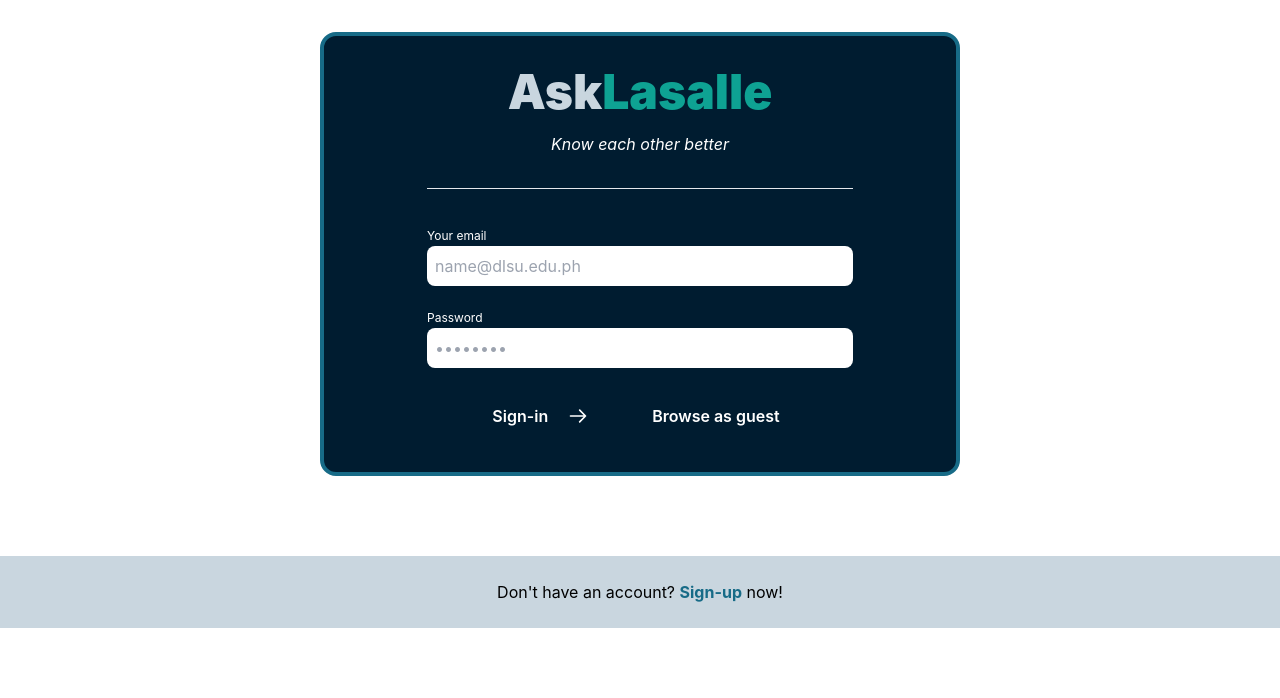
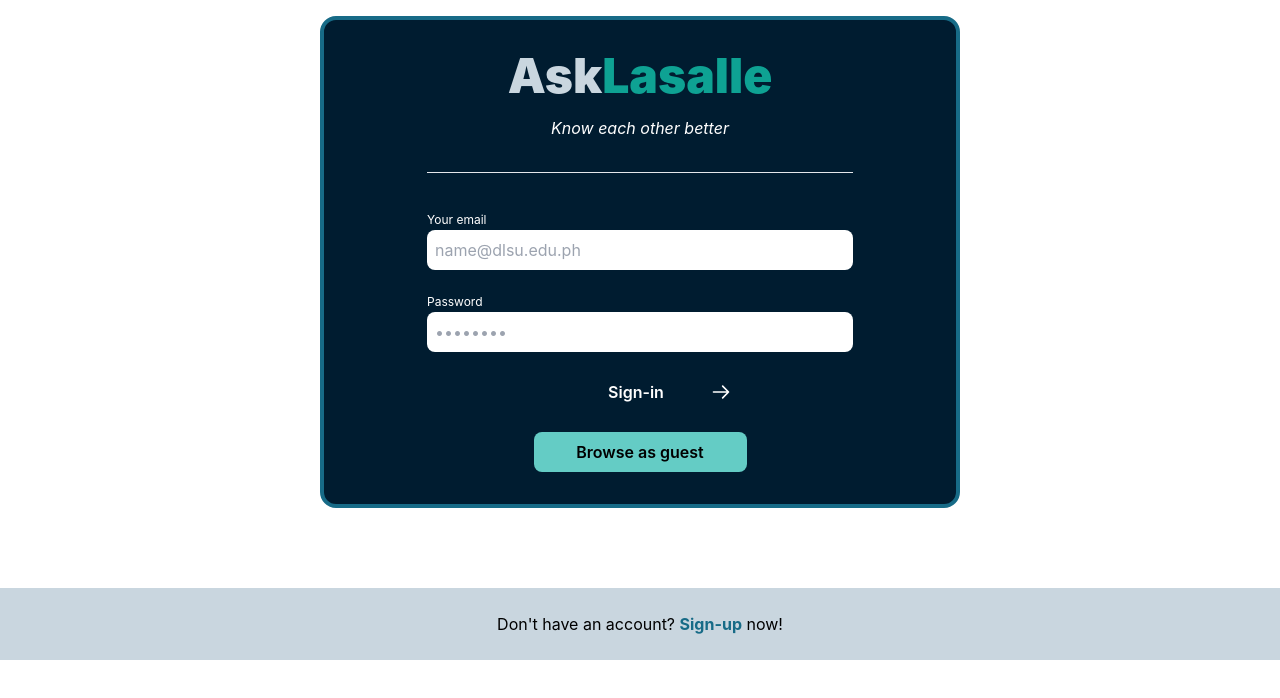
Before and after one commit to Ethea2/asklasalle, a React (Create React App) app in the folder views/: page / in a window 1280 px wide. Shown: the top 698 px of the page. Built offline with nearby package versions, Linux system fonts and the light colour scheme.

Commit message:
final changes

```diff
--- a/views/src/pages/Onboarding.js
+++ b/views/src/pages/Onboarding.js
@@ -3,7 +3,7 @@
 const Onboarding = () => {
     return (
         <>
-            <div className="header-container" class="w-2/4 m-auto mt-8 p-8 bg-dark-navy border-4 border-teal rounded-2xl">
+            <div className="header-container" class="w-2/4 m-auto mt-4 p-8 bg-dark-navy border-4 border-teal rounded-2xl">
                 <div className="heading" class="w-3/4 m-auto">
                     <p class="text-center font-black text-5xl mb-4">
                         <span className="text-light-blue-gray">Ask</span>
@@ -26,7 +26,7 @@
                             <input type="password" name="password" id="password" placeholder="••••••••" required="" class="p-2 rounded-lg"/>
                     </div>
 
-                    <div className="signin-button" class="flex justify-center mt-6">
+                    <div className="enter-app" class="flex flex-col w-1/2 mt-4 m-auto justify-between">
                         <Link to="/homepage" className="relative inline-flex items-center justify-start py-3 pl-12 pr-14 overflow-hidden font-semibold text-white transition-all duration-150 ease-in-out rounded hover:pl-14 hover:pr-12 hover:bg-mint group">
                             <span className="absolute bottom-0 left-0 w-full h-1 transition-all duration-150 ease-in-out group-hover:h-full"></span>
                             <span className="absolute right-0 pr-4 duration-200 ease-out group-hover:translate-x-12">
@@ -35,10 +35,10 @@
                             <span className="absolute left-0 pl-2.5 -translate-x-12 group-hover:translate-x-0 ease-out duration-200">
                                 <svg className="w-5 h-5 text-white" fill="none" stroke="currentColor" viewBox="0 0 24 24" xmlns="http://www.w3.org/2000/svg"><path strokeLinecap="round" strokeLinejoin="round" strokeWidth="2" d="M14 5l7 7m0 0l-7 7m7-7H3"></path></svg>
                             </span>
-                            <span className="relative w-full text-left transition-colors duration-200 ease-in-out group-hover:text-white">Sign-in</span>
+                            <span className="relative w-full text-center transition-colors duration-200 ease-in-out group-hover:text-white">Sign-in</span>
                         </Link>
-                        <Link to="/homepage" className="relative inline-flex items-center justify-start py-3 pl-12 pr-14 overflow-hidden font-semibold text-white transition-all duration-150 ease-in-out hover:bg-mint group">
-                            <span className="relative w-full text-left transition-colors duration-200 ease-in-out group-hover:text-white">Browse as guest</span>
+                        <Link to="/homepage" class="mt-4 font-semibold bg-mint rounded-lg text-center p-2">
+                            Browse as guest
                         </Link>
                     </div>
                 </div>
```
Also changed, not shown: 1 other file (tests, documents, lock files or other folders).
